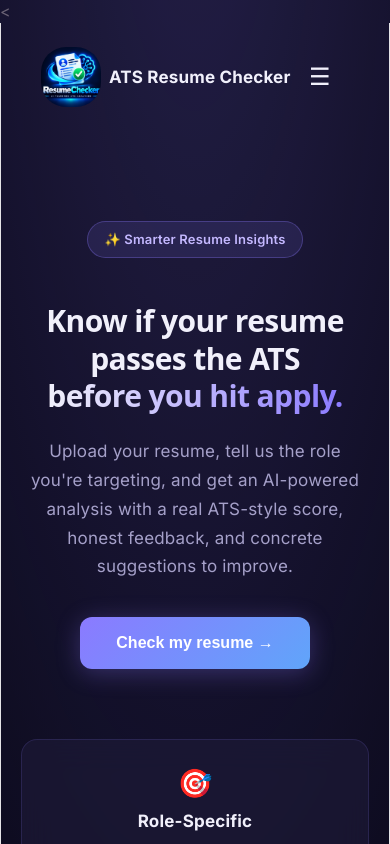
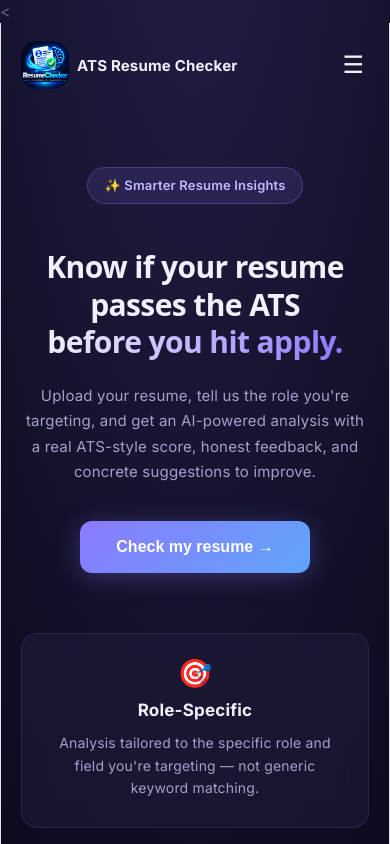
Before and after one commit to shravanlilare22-arch/ATS-RESUME-CHECKER, a React (Vite) app in the folder frontend/: page / in a window 390 px wide. Shown: the top 844 px of the page. Built offline with nearby package versions, Linux system fonts and the light colour scheme.

Commit message:
Updating Menu Bar

```diff
--- a/frontend/src/App.css
+++ b/frontend/src/App.css
@@ -926,11 +926,24 @@ button.secondary:hover {
   line-height: 1.5;
   margin: 0;
 }
+/* ================= NAVBAR ================= */
+
 .navbar {
   padding: 24px 40px;
   display: flex;
   align-items: center;
   justify-content: space-between;
+  position: relative;
+  z-index: 1000;
+}
+
+.logo {
+  font-weight: 700;
+  font-size: 17px;
+  color: var(--text-primary);
+  display: flex;
+  align-items: center;
+  gap: 8px;
 }
 
 .logo-img {
@@ -956,6 +969,9 @@ button.secondary:hover {
 .nav-links a:hover {
   color: var(--text-primary);
 }
+
+
+/* ================= HOW IT WORKS ================= */
 
 .how-it-works {
   max-width: 900px;
@@ -989,7 +1005,11 @@ button.secondary:hover {
   width: 36px;
   height: 36px;
   border-radius: 50%;
-  background: linear-gradient(135deg, var(--accent-purple), var(--accent-blue));
+  background: linear-gradient(
+    135deg,
+    var(--accent-purple),
+    var(--accent-blue)
+  );
   color: white;
   font-weight: 700;
   display: flex;
@@ -1011,14 +1031,9 @@ button.secondary:hover {
   margin: 0;
 }
 
-@media (max-width: 700px) {
-  .nav-links {
-    display: none;
-  }
-  .steps-row {
-    grid-template-columns: 1fr;
-  }
-}
+
+/* ================= HAMBURGER ================= */
+
 .hamburger {
   display: none;
   background: none;
@@ -1026,8 +1041,11 @@ button.secondary:hover {
   color: var(--text-primary);
   font-size: 24px;
   cursor: pointer;
-  padding: 0;
+  padding: 5px;
 }
+
+
+/* ================= MOBILE MENU ================= */
 
 .mobile-menu {
   display: none;
@@ -1035,6 +1053,8 @@ button.secondary:hover {
   overflow: hidden;
   background: var(--card-bg);
   border-bottom: 1px solid var(--card-border);
+  position: relative;
+  z-index: 999;
 }
 
 .mobile-menu a {
@@ -1050,14 +1070,61 @@ button.secondary:hover {
   border-bottom: none;
 }
 
+
+/* ================= MOBILE ================= */
+
 @media (max-width: 700px) {
+
+  .navbar {
+    padding: 18px 20px;
+  }
+
+  .logo {
+    font-size: 15px;
+  }
+
+  .logo-img {
+    width: 48px;
+    height: 48px;
+    border-radius: 16px;
+  }
+
   .nav-links {
     display: none;
   }
+
   .hamburger {
     display: block;
+    flex: 0 0 auto;
   }
+
   .mobile-menu {
     display: flex;
   }
+
+  .features {
+    grid-template-columns: 1fr;
+    padding: 0 20px 70px;
+  }
+
+  .feature-card {
+    width: 100%;
+    padding: 28px 22px;
+  }
+
+  .steps-row {
+    grid-template-columns: 1fr;
+  }
+
+  .hero {
+    padding: 60px 20px 60px;
+  }
+
+  .hero h1 {
+    font-size: 30px;
+  }
+
+  .hero p {
+    font-size: 15px;
+  }
 }
--- a/frontend/src/pages/LandingPage.jsx
+++ b/frontend/src/pages/LandingPage.jsx
@@ -44,6 +44,7 @@ function LandingPage() {
             href="#home"
             onClick={(e) => {
               e.preventDefault();
+
               window.scrollTo({
                 top: 0,
                 behavior: "smooth",
@@ -57,10 +58,12 @@ function LandingPage() {
             href="#features"
             onClick={(e) => {
               e.preventDefault();
+
               document
                 .getElementById("features")
                 ?.scrollIntoView({
                   behavior: "smooth",
+                  block: "start",
                 });
             }}
           >
@@ -71,10 +74,12 @@ function LandingPage() {
             href="#how-it-works"
             onClick={(e) => {
               e.preventDefault();
+
               document
                 .getElementById("how-it-works")
                 ?.scrollIntoView({
                   behavior: "smooth",
+                  block: "start",
                 });
             }}
           >
@@ -137,6 +142,7 @@ function LandingPage() {
                   .getElementById("features")
                   ?.scrollIntoView({
                     behavior: "smooth",
+                    block: "start",
                   });
 
                 setMenuOpen(false);
@@ -154,6 +160,7 @@ function LandingPage() {
                   .getElementById("how-it-works")
                   ?.scrollIntoView({
                     behavior: "smooth",
+                    block: "start",
                   });
 
                 setMenuOpen(false);
@@ -238,28 +245,23 @@ function LandingPage() {
             title: "Actionable Suggestions",
             desc: "Not just a score — clear, specific suggestions on what to fix and improve.",
           },
-        ].map((f, i) => (
+        ].map((f) => (
           <motion.div
             key={f.title}
             className="feature-card"
             initial={{
-              opacity: 0,
-              y: 40,
-            }}
-            whileInView={{
               opacity: 1,
               y: 0,
             }}
-            viewport={{
-              once: true,
-              amount: 0.3,
-            }}
-            transition={{
-              delay: i * 0.15,
-              duration: 0.5,
+            animate={{
+              opacity: 1,
+              y: 0,
             }}
             whileHover={{
               y: -6,
+            }}
+            transition={{
+              duration: 0.3,
             }}
           >
             <div className="feature-icon">
```
